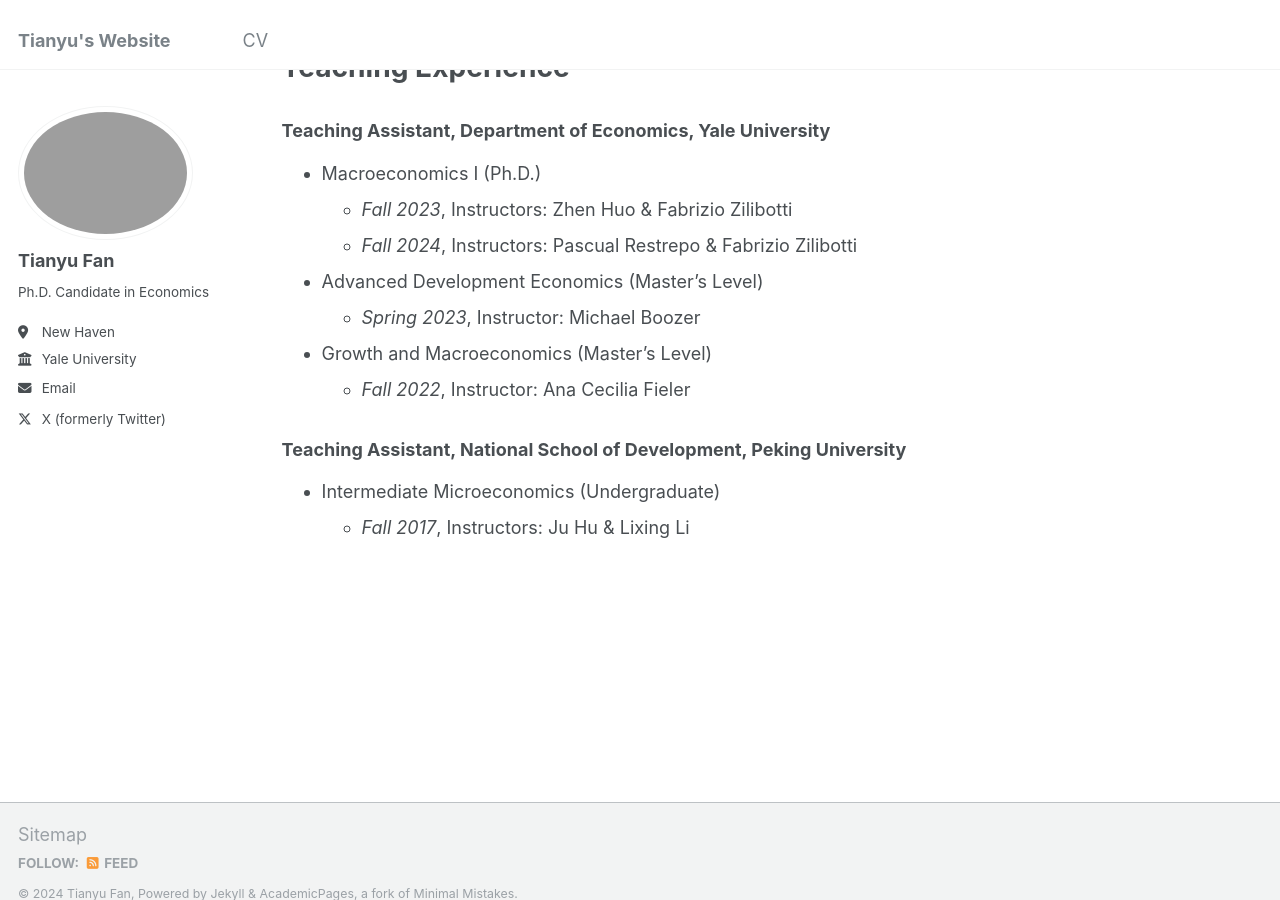
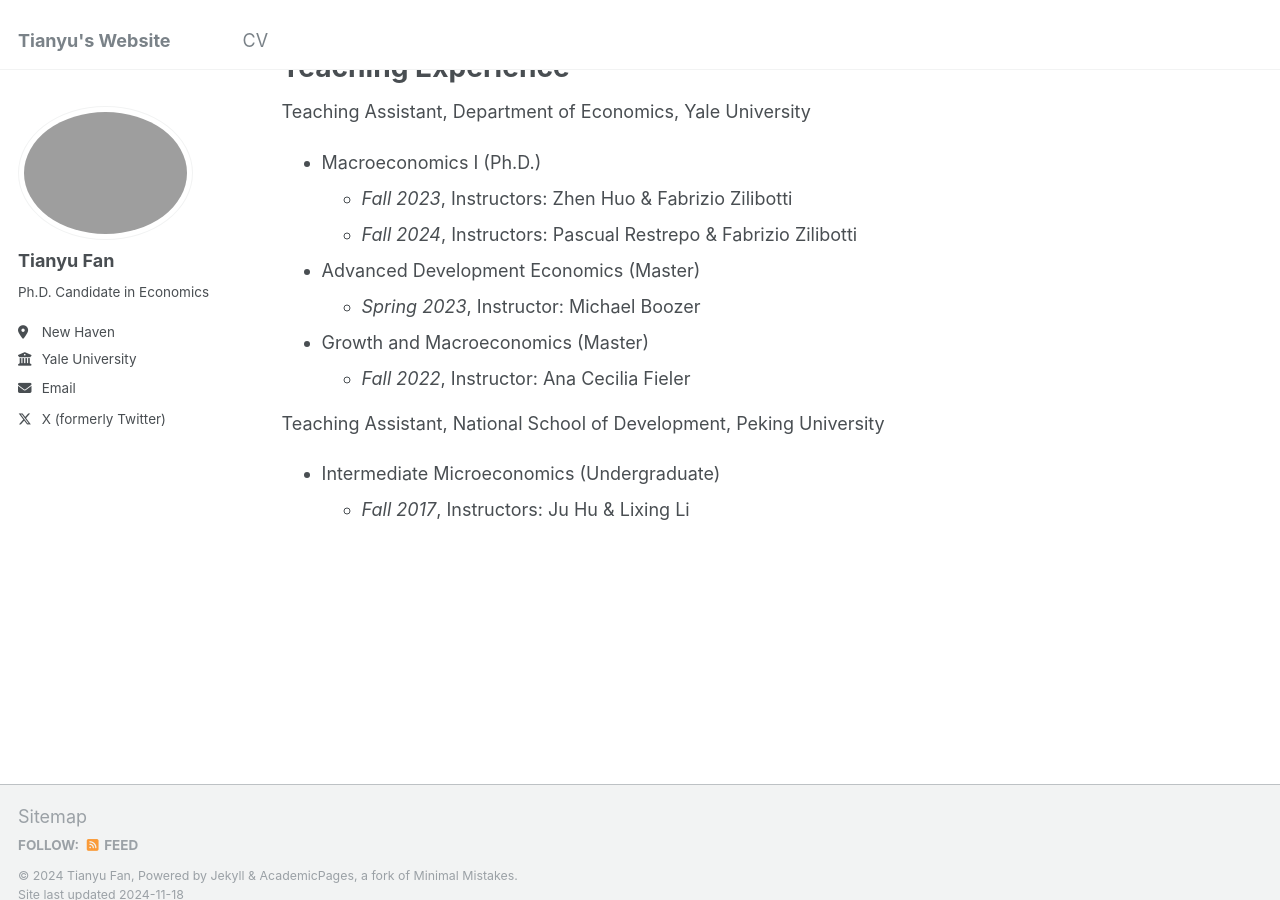
Before and after one commit to tianyufan-econ/tianyufan-econ.github.io, a Jekyll site: the page built from _pages/about.md, in a window 1280 px wide and 900 px high, scrolled down 509 px. Built offline with Jekyll 4.4.1, drawn with Linux system fonts in a browser that asks for light colours.

Commit message:
Update about.md

```diff
--- a/_pages/about.md
+++ b/_pages/about.md
@@ -25,15 +25,15 @@ Work in Progress
 Teaching Experience
 ======
 
-### Teaching Assistant, Department of Economics, Yale University
+Teaching Assistant, Department of Economics, Yale University
 - Macroeconomics I (Ph.D.)
   - *Fall 2023*, Instructors: Zhen Huo & Fabrizio Zilibotti
   - *Fall 2024*, Instructors: Pascual Restrepo & Fabrizio Zilibotti
-- Advanced Development Economics (Master's Level)
+- Advanced Development Economics (Master)
   - *Spring 2023*, Instructor: Michael Boozer
-- Growth and Macroeconomics (Master's Level)
+- Growth and Macroeconomics (Master)
   - *Fall 2022*, Instructor: Ana Cecilia Fieler
 
-### Teaching Assistant, National School of Development, Peking University
+Teaching Assistant, National School of Development, Peking University
 - Intermediate Microeconomics (Undergraduate)
   - *Fall 2017*, Instructors: Ju Hu & Lixing Li
```
